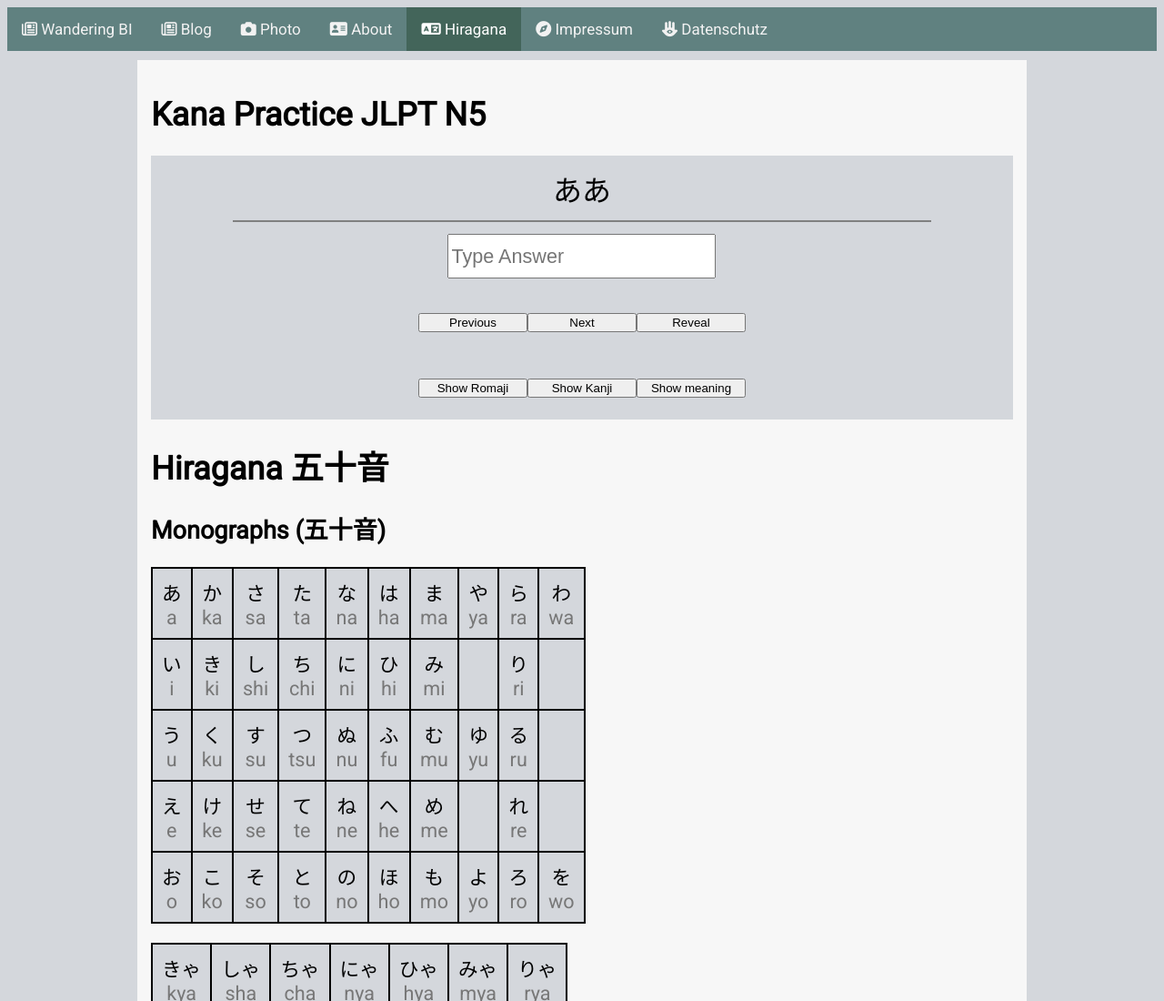
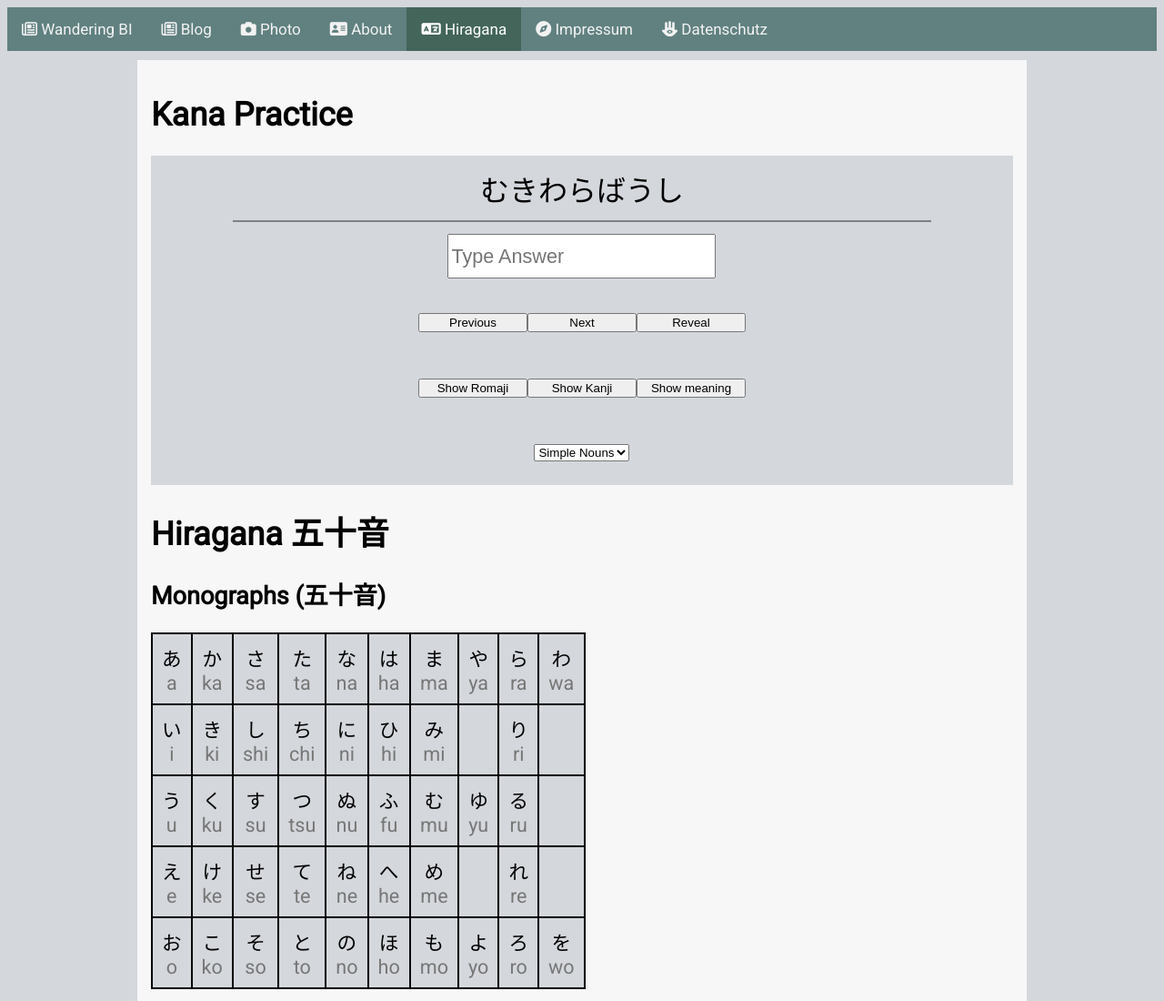
Before and after one commit to Ibanez2000/wandering, a plain HTML site: page pages/hiragana.html in a window 1280 px wide. Shown: the top 1100 px of the page at 91% size. Drawn offline with Linux system fonts and the light colour scheme.

Commit message:
added another vocabulary list and vocabulary choice button

```diff
--- a/files/japanese/jlpt5/jlpt5.js
+++ b/files/japanese/jlpt5/jlpt5.js
@@ -1,4 +1,4 @@
-let text = [
+let jlpt5Array = [
   {
     number: 1,
     hiragana: "ああ",
--- /dev/null
+++ b/files/japanese/simpleNouns/simpleNouns.js
@@ -0,0 +1,372 @@
+let simpleNounsArray =
+
+[
+    {
+      number: 1,
+      hiragana: "むきわらばうし",
+      kanji: "麦わら帽子",
+      type: "(名)",
+      meaning: "straw hat",
+      romaji: "mukiwarabaushi"
+    },
+    {
+      number: 2,
+      hiragana: "えをかく",
+      kanji: "絵を描く",
+      type: "(名)",
+      meaning: "to paint (draw) a picture",
+      romaji: "eokaku"
+    },
+    {
+      number: 3,
+      hiragana: "ちきゅう",
+      kanji: "地球",
+      type: "(名)",
+      meaning: "Earth; the globe",
+      romaji: "chikyuu"
+    },
+    {
+      number: 4,
+      hiragana: "もも",
+      kanji: "桃",
+      type: "(名)",
+      meaning: "peach",
+      romaji: "momo"
+    },
+    {
+      number: 5,
+      hiragana: "わに",
+      kanji: "鰐",
+      type: "(名)",
+      meaning: "crocodile",
+      romaji: "wani"
+    },
+    {
+      number: 6,
+      hiragana: "のこぎり",
+      kanji: "鋸",
+      type: "(名)",
+      meaning: "saw",
+      romaji: "nokogiri"
+    },
+    {
+      number: 7,
+      hiragana: "ゆきだるま",
+      kanji: "雪だるま",
+      type: "(名)",
+      meaning: "snowman",
+      romaji: "yukidaruma"
+    },
+    {
+      number: 8,
+      hiragana: "ひこうき",
+      kanji: "飛行機",
+      type: "(名)",
+      meaning: "airplane",
+      romaji: "hikouki"
+    },
+    {
+      number: 9,
+      hiragana: "おにぎり",
+      kanji: "お握り",
+      type: "(名)",
+      meaning: "rice ball",
+      romaji: "onigiri"
+    },
+    {
+      number: 10,
+      hiragana: "あめ",
+      kanji: "飴",
+      type: "(名)",
+      meaning: "(hard) candy",
+      romaji: "ame"
+    },
+    {
+      number: 11,
+      hiragana: "はさみ",
+      kanji: "鋏",
+      type: "(名)",
+      meaning: "scissors, clippers",
+      romaji: "hasami"
+    },
+    {
+      number: 12,
+      hiragana: "ぬりえ",
+      kanji: "塗り絵",
+      type: "(名)",
+      meaning: "coloring book",
+      romaji: "nurie"
+    },
+    {
+      number: 13,
+      hiragana: "なす",
+      kanji: null,
+      type: "(名)",
+      meaning: null,
+      romaji: "nasu"
+    },
+    {
+      number: 14,
+      hiragana: "とけい",
+      kanji: "時計",
+      type: "(名)",
+      meaning: "clock, watch",
+      romaji: "tokei"
+    },
+    {
+      number: 15,
+      hiragana: "にじ",
+      kanji: "虹",
+      type: "(名)",
+      meaning: "rainbow",
+      romaji: "niji"
+    },
+    {
+      number: 16,
+      hiragana: "いぬ",
+      kanji: "犬",
+      type: "(名)",
+      meaning: "dog",
+      romaji: "inu"
+    },
+    {
+      number: 17,
+      hiragana: "てんとうむし",
+      kanji: "てんとう虫",
+      type: "(名)",
+      meaning: "ladybug",
+      romaji: "tentoumushi"
+    },
+    {
+      number: 18,
+      hiragana: "つみき",
+      kanji: "積み木",
+      type: "(名)",
+      meaning: "wooden building blocks",
+      romaji: "tsumiki"
+    },
+    {
+      number: 19,
+      hiragana: "ろうそく",
+      kanji: "蝋燭",
+      type: "(名)",
+      meaning: "candle",
+      romaji: "rousoku"
+    },
+    {
+      number: 20,
+      hiragana: "りんご",
+      kanji: "林檎",
+      type: "(名)",
+      meaning: "apple",
+      romaji: "ringo"
+    },
+    {
+      number: 21,
+      hiragana: "やま",
+      kanji: "山",
+      type: "(名)",
+      meaning: "mountain",
+      romaji: "yama"
+    },
+    {
+      number: 22,
+      hiragana: "ようふく",
+      kanji: "洋服",
+      type: "(名)",
+      meaning: "western-style clothes",
+      romaji: "youfuku"
+    },
+    {
+      number: 23,
+      hiragana: "くっ",
+      kanji: null,
+      type: "(名)",
+      meaning: null,
+      romaji: "kuっ"
+    },
+    {
+      number: 24,
+      hiragana: "けんだま",
+      kanji: "けん玉",
+      type: "(名)",
+      meaning: "kendama (cup-and-ball game)",
+      romaji: "kendama"
+    },
+    {
+      number: 25,
+      hiragana: "こま",
+      kanji: "駒",
+      type: "(名)",
+      meaning: "chess piece",
+      romaji: "koma"
+    },
+    {
+      number: 26,
+      hiragana: "しんごう",
+      kanji: "信号",
+      type: "(名)",
+      meaning: "traffic light",
+      romaji: "shingou"
+    },
+    {
+      number: 27,
+      hiragana: "すいか",
+      kanji: "西瓜",
+      type: "(名)",
+      meaning: "watermelon",
+      romaji: "suika"
+    },
+    {
+      number: 28,
+      hiragana: "せみ",
+      kanji: "蝉",
+      type: "(名)",
+      meaning: "cicada",
+      romaji: "semi"
+    },
+    {
+      number: 29,
+      hiragana: "そうじき",
+      kanji: "掃除機",
+      type: "(名)",
+      meaning: "vacuum cleaner",
+      romaji: "soujiki"
+    },
+    {
+      number: 30,
+      hiragana: "たまご",
+      kanji: "卵",
+      type: "(名)",
+      meaning: "eggs, spawn",
+      romaji: "tamago"
+    },
+    {
+      number: 31,
+      hiragana: "らっぱ",
+      kanji: "喇叭",
+      type: "(名)",
+      meaning: "trumpet",
+      romaji: "rappa"
+    },
+    {
+      number: 32,
+      hiragana: "ねこ",
+      kanji: "猫",
+      type: "(名)",
+      meaning: "cat",
+      romaji: "neko"
+    },
+    {
+      number: 33,
+      hiragana: "わいぞうこ",
+      kanji: null,
+      type: "(名)",
+      meaning: null,
+      romaji: "waizouko"
+    },
+    {
+      number: 34,
+      hiragana: "さくらんば",
+      kanji: null,
+      type: "(名)",
+      meaning: null,
+      romaji: "sakuranba"
+    },
+    {
+      number: 35,
+      hiragana: "うし",
+      kanji: "牛",
+      type: "(名)",
+      meaning: "cow, cattle",
+      romaji: "ushi"
+    },
+    {
+      number: 36,
+      hiragana: "うんぴつ",
+      kanji: "運筆",
+      type: "(名)",
+      meaning: "brush strokes",
+      romaji: "unpitsu"
+    },
+    {
+      number: 37,
+      hiragana: "みかん",
+      kanji: "蜜柑",
+      type: "(名)",
+      meaning: "mandarin (fruit)",
+      romaji: "mikan"
+    },
+    {
+      number: 38,
+      hiragana: "きんぎょ",
+      kanji: "金魚",
+      type: "(名)",
+      meaning: "goldfish",
+      romaji: "kingyo"
+    },
+    {
+      number: 39,
+      hiragana: "めがね",
+      kanji: "眼鏡",
+      type: "(名)",
+      meaning: "glasses",
+      romaji: "megane"
+    },
+    {
+      number: 40,
+      hiragana: "しんぶん",
+      kanji: "新聞",
+      type: "(名)",
+      meaning: "newspaper",
+      romaji: "shinbun"
+    },
+    {
+      number: 41,
+      hiragana: "ふうせん",
+      kanji: "風船",
+      type: "(名)",
+      meaning: "balloon",
+      romaji: "fuusen"
+    },
+    {
+      number: 42,
+      hiragana: "るすはん",
+      kanji: null,
+      type: "(名)",
+      meaning: null,
+      romaji: "rusuhan"
+    },
+    {
+      number: 43,
+      hiragana: "かめ",
+      kanji: "亀",
+      type: "(名)",
+      meaning: "tortoise",
+      romaji: "kame"
+    },
+    {
+      number: 44,
+      hiragana: "はし",
+      kanji: "橋",
+      type: "(名)",
+      meaning: "bridge",
+      romaji: "hashi"
+    },
+    {
+      number: 45,
+      hiragana: "へび",
+      kanji: "蛇",
+      type: "(名)",
+      meaning: "snake",
+      romaji: "hebi"
+    },
+    {
+      number: 46,
+      hiragana: "まくら",
+      kanji: "枕",
+      type: "(名)",
+      meaning: "pillow",
+      romaji: "makura"
+    }
+  ]
--- a/pages/hiragana.html
+++ b/pages/hiragana.html
@@ -47,11 +47,11 @@
 
     <!-- Start content block -->
     <div class="box">
-      <h1>Kana Practice JLPT N5</h1>
+      <h1>Kana Practice</h1>
 
       <div class="flex-container">
         <div style="border-bottom: 2px solid gray">
-          <p style="font-size:xx-large" id="hiraganaTxt">hiragana</p>
+          <p style="font-size: xx-large" id="hiraganaTxt">hiragana</p>
         </div>
         <div style="border-bottom: 2px solid gray" id="kanjiTxtDiv">
           <p id="kanjiTxt">kanji</p>
@@ -64,7 +64,7 @@
         </div>
         <div>
           <input
-            style="line-height: 2em;font-size: larger;"
+            style="line-height: 2em; font-size: larger"
             type="text"
             placeholder="Type Answer"
             id="userAnswerInp"
@@ -111,7 +111,19 @@
             </button>
           </div>
         </div>
+        <div>
+          <select name="vocabulary" id="vocabulary" onclick="selectChange()">
+            <option value="simpleNouns">Simple Nouns</option>
+            <option value="jlpt5">JLPT5</option>
+          </select>
+        </div>
       </div>
+
+      <!-- Load Vocabulary Lists (JS array of objects) -->
+      <script
+        type="text/javascript"
+        src="../files/japanese/simpleNouns/simpleNouns.js"
+      ></script>
 
       <script
         type="text/javascript"
@@ -119,19 +131,35 @@
       ></script>
 
       <script>
-        const obj = text; // the source is a JS array of objects
+        var obj = simpleNounsArray;
         var index, correctCounter;
         let number, hiragana, kanji, type, meaning, romaji;
 
+        document.getElementById("kanjiTxtDiv").style.display = "none";
+        document.getElementById("meaningTxtDiv").style.display = "none";
+        document.getElementById("romajiTxtDiv").style.display = "none";
+
         initialize();
+
+        function selectChange() {
+          var selectedValue = document.getElementById("vocabulary").value;
+          console.log(selectedValue);
+
+          if (selectedValue == "simpleNouns") {
+            obj = simpleNounsArray;
+            console.log("simpleNouns has been selected as vocabulary");
+          }
+          if (selectedValue == "jlpt5") {
+            console.log("jlpt5 has been selected as vocabulary");
+            obj = jlpt5Array;
+          }
+
+          initialize();
+        }
 
         function initialize() {
           index = 0;
-          document.getElementById("kanjiTxtDiv").style.display = "none";
-          document.getElementById("meaningTxtDiv").style.display = "none";
-          document.getElementById("romajiTxtDiv").style.display = "none";
           focusUserAnswerInp();
-
           readDataByIndex();
           updateElements();
         }
```
Also changed, not shown: 2 other files.
